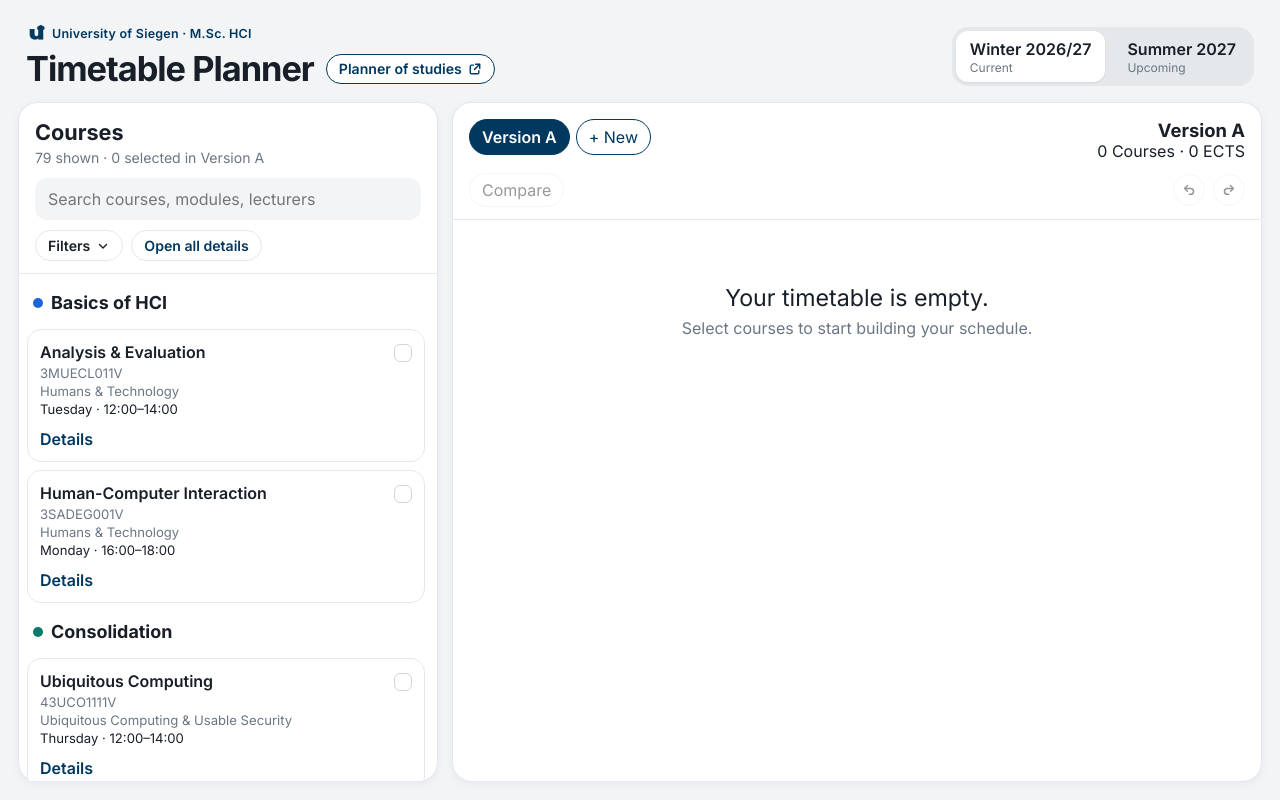
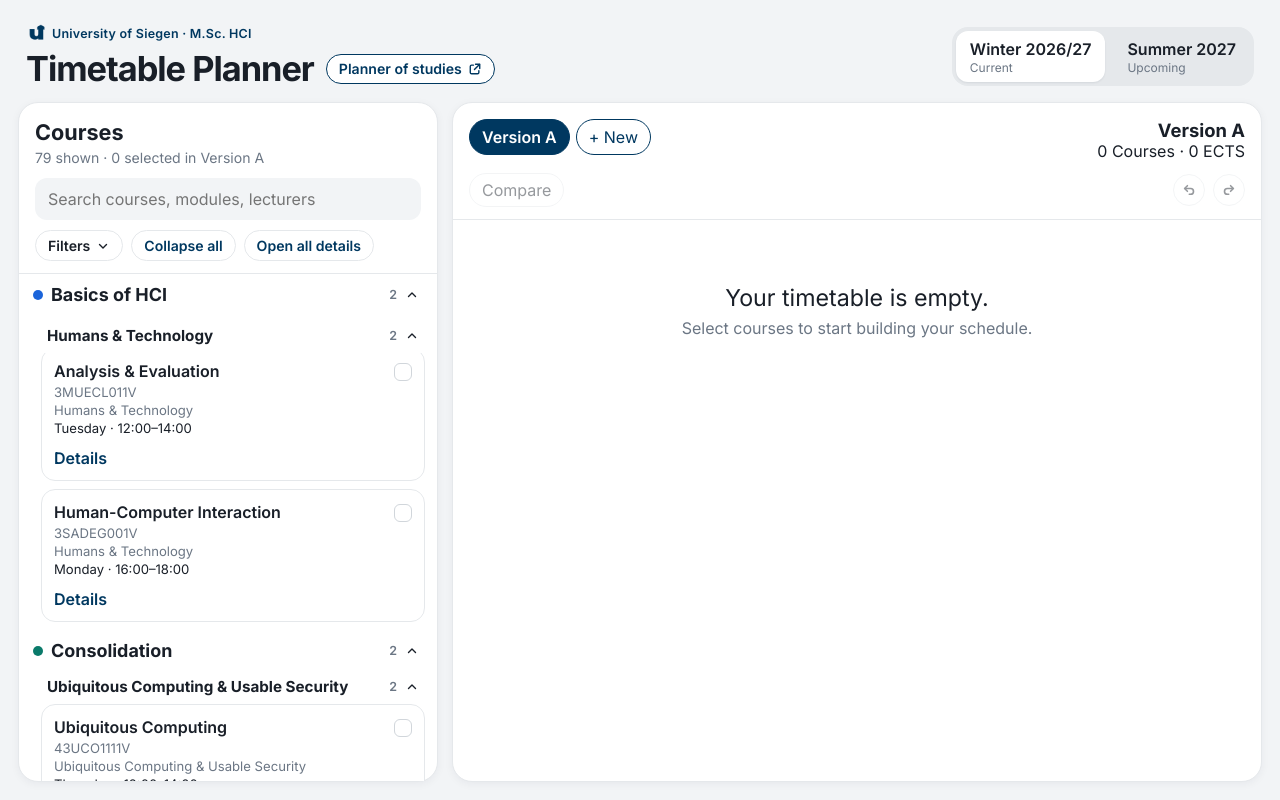
Before and after one commit to haydensuh/hci-planner-siegen, a React (Vite) app: page / in a window 1280 px wide. Built offline with nearby package versions, Linux system fonts and the light colour scheme.

Commit message:
리스트 그룹핑

```diff
--- a/src/App.tsx
+++ b/src/App.tsx
@@ -18,6 +18,7 @@ export default function App() {
   const [compareOpen, setCompareOpen] = useState(false);
   const [openIds, setOpenIds] = useState<Set<string>>(() => new Set());
   const [toast, setToast] = useState<string | null>(null);
+  const [reveal, setReveal] = useState<{ id: string; nonce: number } | null>(null);
   const filteredIds = useRef<Set<string> | null>(null);
   const toastTimer = useRef<number | null>(null);
 
@@ -56,9 +57,7 @@ export default function App() {
       next.add(courseId);
       return next;
     });
-    requestAnimationFrame(() => {
-      document.getElementById(`course-${courseId}`)?.scrollIntoView({ block: "nearest", behavior: "smooth" });
-    });
+    setReveal({ id: courseId, nonce: Date.now() });
   }
 
   return (
@@ -132,6 +131,7 @@ export default function App() {
           onFilteredIdsChange={(ids) => {
             filteredIds.current = new Set(ids);
           }}
+          reveal={reveal}
         />
         <section className="panel planner" aria-label={`${semester.label} timetable`}>
           <VersionBar
--- a/src/components/CourseExplorer.tsx
+++ b/src/components/CourseExplorer.tsx
@@ -1,4 +1,4 @@
-import { useEffect, useMemo, useRef, useState } from "react";
+import { useEffect, useLayoutEffect, useMemo, useRef, useState } from "react";
 import { AREAS, areaColor, areaRank } from "../data/curriculum";
 import {
   formatCourseTimes,
@@ -24,6 +24,7 @@ type CourseExplorerProps = {
   onToggleDetails: (courseId: string) => void;
   onSetDetails: (courseIds: string[], open: boolean) => void;
   onFilteredIdsChange: (ids: string[]) => void;
+  reveal: { id: string; nonce: number } | null;
 };
 
 export function CourseExplorer({
@@ -35,6 +36,7 @@ export function CourseExplorer({
   onToggleDetails,
   onSetDetails,
   onFilteredIdsChange,
+  reveal,
 }: CourseExplorerProps) {
   const [query, setQuery] = useState("");
   const [area, setArea] = useState("all");
@@ -42,6 +44,8 @@ export function CourseExplorer({
   const [day, setDay] = useState("all");
   const [time, setTime] = useState("all");
   const [filtersOpen, setFiltersOpen] = useState(false);
+  const [collapsedAreas, setCollapsedAreas] = useState<Set<string>>(() => new Set());
+  const [collapsedModules, setCollapsedModules] = useState<Set<string>>(() => new Set());
 
   const moduleOptions = useMemo(() => {
     const names = new Set<string>();
@@ -110,14 +114,33 @@ export function CourseExplorer({
   }, [filtered]);
 
   const groups = useMemo(() => {
-    const known = new Set<string>(AREAS);
-    const grouped: { area: string; courses: Course[] }[] = AREAS.map((name) => ({
-      area: name,
-      courses: filtered.filter((course) => course.area === name),
-    })).filter((group) => group.courses.length > 0);
-    const extras = filtered.filter((course) => !known.has(course.area));
-    if (extras.length > 0) grouped.push({ area: "Other", courses: extras });
-    return grouped;
+    const byArea = new Map<string, Map<string, { code: string; name: string; courses: Course[] }>>();
+    for (const course of filtered) {
+      let modules = byArea.get(course.area);
+      if (!modules) {
+        modules = new Map();
+        byArea.set(course.area, modules);
+      }
+      const memberships = course.modules.length > 0 ? course.modules : [{ code: "", name: "No module" }];
+      for (const membership of memberships) {
+        const key = membership.code || membership.name;
+        let bucket = modules.get(key);
+        if (!bucket) {
+          bucket = { code: membership.code, name: membership.name, courses: [] };
+          modules.set(key, bucket);
+        }
+        bucket.courses.push(course);
+      }
+    }
+    return [...byArea.keys()]
+      .sort((a, b) => areaRank(a) - areaRank(b) || a.localeCompare(b, "en"))
+      .map((areaName) => ({
+        area: areaName,
+        courses: filtered.filter((course) => course.area === areaName),
+        modules: [...byArea.get(areaName)!.values()].sort(
+          (a, b) => a.code.localeCompare(b.code, "en") || a.name.localeCompare(b.name, "en"),
+        ),
+      }));
   }, [filtered]);
 
   const activeFilterCount = [
@@ -151,6 +174,56 @@ export function CourseExplorer({
 
   const visibleIds = filtered.map((course) => course.id);
   const allDetailsOpen = visibleIds.length > 0 && visibleIds.every((id) => openIds.has(id));
+  const moduleKeys = groups.flatMap((group) =>
+    group.modules.map((module) => `${group.area}::${module.code || module.name}`),
+  );
+  const allGroupsOpen =
+    groups.length > 0 &&
+    groups.every((group) => !collapsedAreas.has(group.area)) &&
+    moduleKeys.every((key) => !collapsedModules.has(key));
+
+  function toggleAllGroups() {
+    if (allGroupsOpen) {
+      setCollapsedAreas(new Set(groups.map((group) => group.area)));
+      setCollapsedModules(new Set(moduleKeys));
+      return;
+    }
+    setCollapsedAreas((current) => {
+      const next = new Set(current);
+      for (const group of groups) next.delete(group.area);
+      return next;
+    });
+    setCollapsedModules((current) => {
+      const next = new Set(current);
+      for (const key of moduleKeys) next.delete(key);
+      return next;
+    });
+  }
+
+  const revealedNonce = useRef<number | null>(null);
+
+  useEffect(() => {
+    setCollapsedAreas(new Set());
+    setCollapsedModules(new Set());
+  }, [query, area, moduleName, day, time]);
+
+  useLayoutEffect(() => {
+    if (!reveal) return;
+    const course = filtered.find((item) => item.id === reveal.id);
+    if (!course) return;
+    const moduleKey = firstModuleKey(course);
+    if (collapsedAreas.has(course.area) || collapsedModules.has(moduleKey)) {
+      if (revealedNonce.current === reveal.nonce) return;
+      setCollapsedAreas((current) => (current.has(course.area) ? without(current, course.area) : current));
+      setCollapsedModules((current) => (current.has(moduleKey) ? without(current, moduleKey) : current));
+      return;
+    }
+    if (revealedNonce.current === reveal.nonce) return;
+    const node = document.getElementById(`course-${reveal.id}`);
+    if (!node) return;
+    revealedNonce.current = reveal.nonce;
+    node.scrollIntoView({ block: "nearest", behavior: "smooth" });
+  }, [collapsedAreas, collapsedModules, filtered, reveal]);
 
   return (
     <section className="panel explorer" aria-label="Courses">
@@ -181,6 +254,11 @@ export function CourseExplorer({
             {activeFilterCount > 0 && <span className="filters-count">{activeFilterCount}</span>}
             <ChevronIcon open={filtersOpen} />
           </button>
+          {groups.length > 0 && (
+            <button type="button" className="details-all" onClick={toggleAllGroups}>
+              {allGroupsOpen ? "Collapse all" : "Expand all"}
+            </button>
+          )}
           {visibleIds.length > 0 && (
             <button
               type="button"
@@ -266,18 +344,52 @@ export function CourseExplorer({
             <p>No courses match these filters.</p>
           </div>
         )}
-        {groups.map((group) => (
+        {groups.map((group) => {
+          const areaOpen = !collapsedAreas.has(group.area);
+          const areaPanelId = panelId("area", group.area);
+          return (
             <section key={group.area} className="area-group">
               <h3 className="area-heading">
+                <button
+                  type="button"
+                  aria-expanded={areaOpen}
+                  aria-controls={areaPanelId}
+                  onClick={() => setCollapsedAreas((current) => toggleMember(current, group.area))}
+                >
                   <span className="area-dot" style={{ background: areaColor(group.area) }} />
-              {group.area}
+                  <span className="group-title">{group.area}</span>
+                  <span className="group-count">{group.courses.length}</span>
+                  <ChevronIcon open={areaOpen} />
+                </button>
               </h3>
-            <ul className="course-list">
-              {group.courses.map((course) => {
+              {areaOpen && (
+                <div id={areaPanelId}>
+                  {group.modules.map((module) => {
+                    const moduleKey = `${group.area}::${module.code || module.name}`;
+                    const moduleOpen = !collapsedModules.has(moduleKey);
+                    const modulePanelId = panelId("module", moduleKey);
+                    return (
+                      <section key={moduleKey} className="module-group">
+                        <h4 className="module-heading">
+                          <button
+                            type="button"
+                            aria-expanded={moduleOpen}
+                            aria-controls={modulePanelId}
+                            onClick={() => setCollapsedModules((current) => toggleMember(current, moduleKey))}
+                          >
+                            <span className="group-title">{module.name}</span>
+                            <span className="group-count">{module.courses.length}</span>
+                            <ChevronIcon open={moduleOpen} />
+                          </button>
+                        </h4>
+                        {moduleOpen && (
+                          <ul id={modulePanelId} className="course-list">
+                            {module.courses.map((course) => {
                               const selected = selectedIds.includes(course.id);
                               const open = openIds.has(course.id);
+                              const anchor = moduleKey === firstModuleKey(course);
                               return (
-                  <li key={course.id} id={`course-${course.id}`}>
+                                <li key={`${moduleKey}-${course.id}`} id={anchor ? `course-${course.id}` : undefined}>
                                   <article className={selected ? "course is-selected" : "course"}>
                                     <button
                                       type="button"
@@ -294,7 +406,9 @@ export function CourseExplorer({
                                         {formatModulePreview(course.modules) && (
                                           <span className="course-meta">{formatModulePreview(course.modules)}</span>
                                         )}
-                          {formatCourseTimes(course) && <span className="course-time">{formatCourseTimes(course)}</span>}
+                                        {formatCourseTimes(course) && (
+                                          <span className="course-time">{formatCourseTimes(course)}</span>
+                                        )}
                                       </span>
                                       <span className="check" aria-hidden="true" />
                                     </button>
@@ -312,8 +426,15 @@ export function CourseExplorer({
                               );
                             })}
                           </ul>
+                        )}
                       </section>
-        ))}
+                    );
+                  })}
+                </div>
+              )}
+            </section>
+          );
+        })}
         {courses.length > 0 && (
           <p className="source-note">
             Times and lecturers come from the WiSe 2026/27 HCI study planner.
@@ -414,6 +535,31 @@ function CourseDetails({ course }: { course: Course }) {
   );
 }
 
+function panelId(prefix: string, key: string): string {
+  return `${prefix}-${key.replace(/[^a-zA-Z0-9]+/g, "-")}`;
+}
+
+function firstModuleKey(course: Course): string {
+  const memberships = course.modules.length > 0 ? course.modules : [{ code: "", name: "No module" }];
+  const first = [...memberships].sort(
+    (a, b) => a.code.localeCompare(b.code, "en") || a.name.localeCompare(b.name, "en"),
+  )[0];
+  return `${course.area}::${first.code || first.name}`;
+}
+
+function toggleMember(current: Set<string>, key: string): Set<string> {
+  const next = new Set(current);
+  if (next.has(key)) next.delete(key);
+  else next.add(key);
+  return next;
+}
+
+function without(current: Set<string>, key: string): Set<string> {
+  const next = new Set(current);
+  next.delete(key);
+  return next;
+}
+
 function ChevronIcon({ open }: { open: boolean }) {
   return (
     <svg
--- a/src/index.css
+++ b/src/index.css
@@ -302,25 +302,55 @@ h1 {
   flex: 1;
   padding: 8px 12px 16px;
 }
-.area-heading {
+.area-heading, .module-heading {
   position: sticky;
-  top: 0;
-  z-index: 10;
+  z-index: 2;
+  margin: 0;
+  background: rgba(255, 255, 255, 0.92);
+  -webkit-backdrop-filter: blur(8px);
+  backdrop-filter: blur(8px);
+}
 
+.area-heading { top: 0; z-index: 3; }
+
+.area-heading button, .module-heading button {
+  width: 100%;
   display: flex;
   align-items: center;
   gap: 8px;
+  border: 0;
+  background: transparent;
+  text-align: left;
+  color: var(--ink);
+  font-weight: 700;
+}
 
-  margin: 8px 0;
+.area-heading button {
   padding: 10px 6px 8px;
-
-  background: rgba(255, 255, 255, 0.7);
-
-  -webkit-backdrop-filter: blur(8px);
-  backdrop-filter: blur(8px);
-
   font-size: 1.12rem;
 }
+
+.module-group { margin: 0 0 4px 14px; }
+
+.module-heading { top: 44px; }
+
+.module-heading button {
+  padding: 8px 6px;
+  font-size: 0.95rem;
+}
+
+.group-title { min-width: 0; }
+
+.group-count {
+  margin-left: auto;
+  color: var(--ink-soft);
+  font-size: 0.78rem;
+  font-weight: 600;
+}
+
+.area-heading svg, .module-heading svg { display: block; flex: none; }
+
+.area-heading svg.is-open, .module-heading svg.is-open { transform: rotate(180deg); }
 
 .area-dot, .legend span {
   width: 10px;
@@ -341,7 +371,7 @@ h1 {
   margin-bottom: 8px;
   background: #fff;
   overflow: hidden;
-  scroll-margin-top: 56px;
+  scroll-margin-top: 96px;
 }
 
 .course.is-selected {
```
Lines whose indentation alone changed are shown as unchanged.
